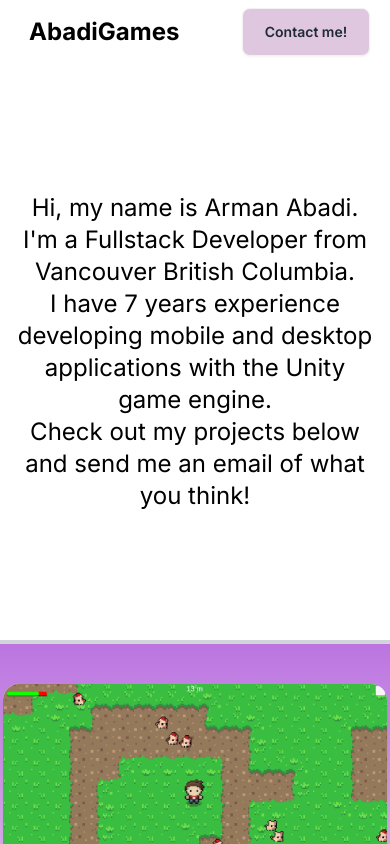
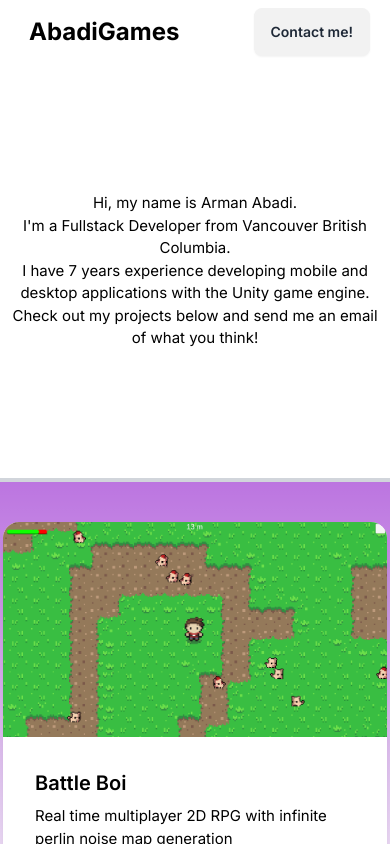
Before and after one commit to ArmanAbadi/AbadiGamesWebsite, a Next.js app: page / in a window 390 px wide. Shown: the top 844 px of the page. Built offline with nearby package versions, Linux system fonts and the light colour scheme.

Commit message:
Change font size on mobile

```diff
--- a/app/globals.css
+++ b/app/globals.css
@@ -19,6 +19,19 @@
 body {
   color: rgb(var(--foreground-rgb));
   height: 100vh;
+  font-size: 24px;
+}
+
+@media only screen and (max-width: 768px) {
+  body {
+    font-size: 15px;
+  }
+}
+
+@media only screen and (max-width: 320px) {
+  body {
+    font-size: 10px;
+  }
 }
 
 .purpleGradient{
--- a/app/page.tsx
+++ b/app/page.tsx
@@ -24,7 +24,7 @@ export default function Home() {
 
     <div className=" flex flex-1 justify-end px-2">
     <a href="mailto:armanabadi.aa@gmail.com?Subject=AbadiGames Enquiry" target="_top">
-    <button className="btn PulseColor w-32">Contact me!
+    <button className="btn">Contact me!
     </button>
     </a>
 
@@ -33,7 +33,7 @@ export default function Home() {
 
 
 <div className="p-3 py-32 w-full bg-base-100">
-      <div className="flex w-full justify-center text-2xl">
+      <div className="flex w-full justify-center">
         <h1 className="text-center">
           {"Hi, my name is Arman Abadi."}
            <br></br> {"I'm a Fullstack Developer from Vancouver British Columbia."}
```
